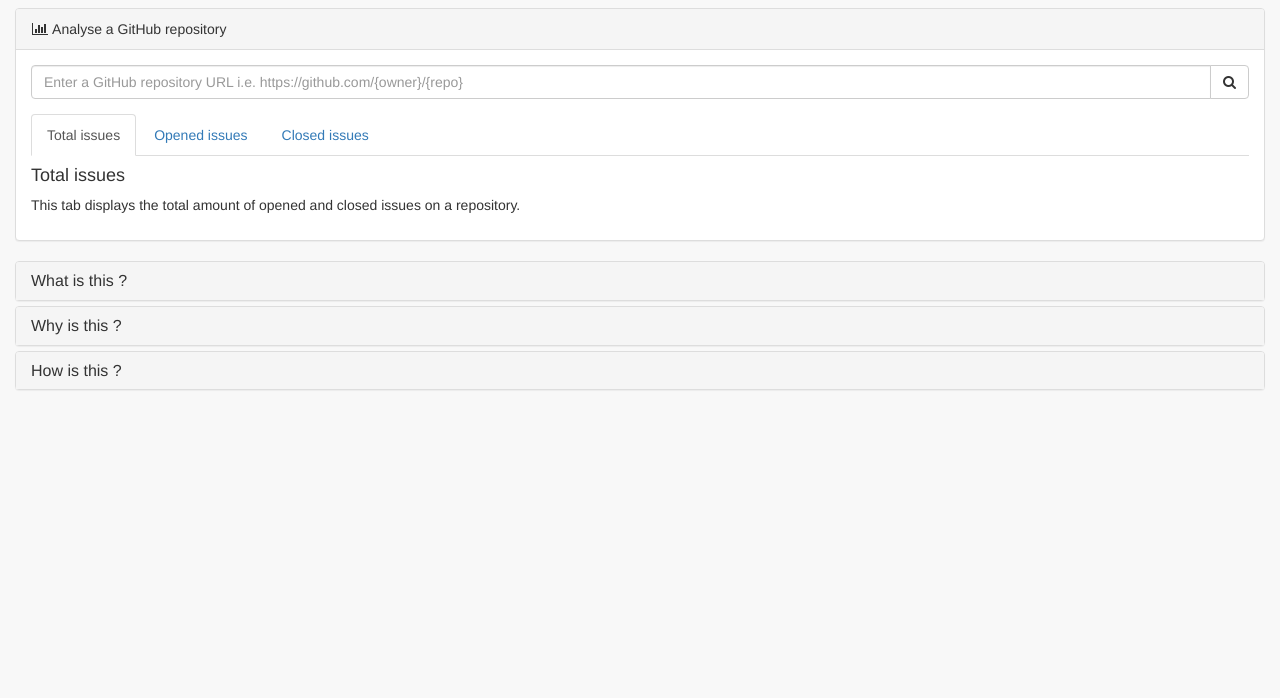
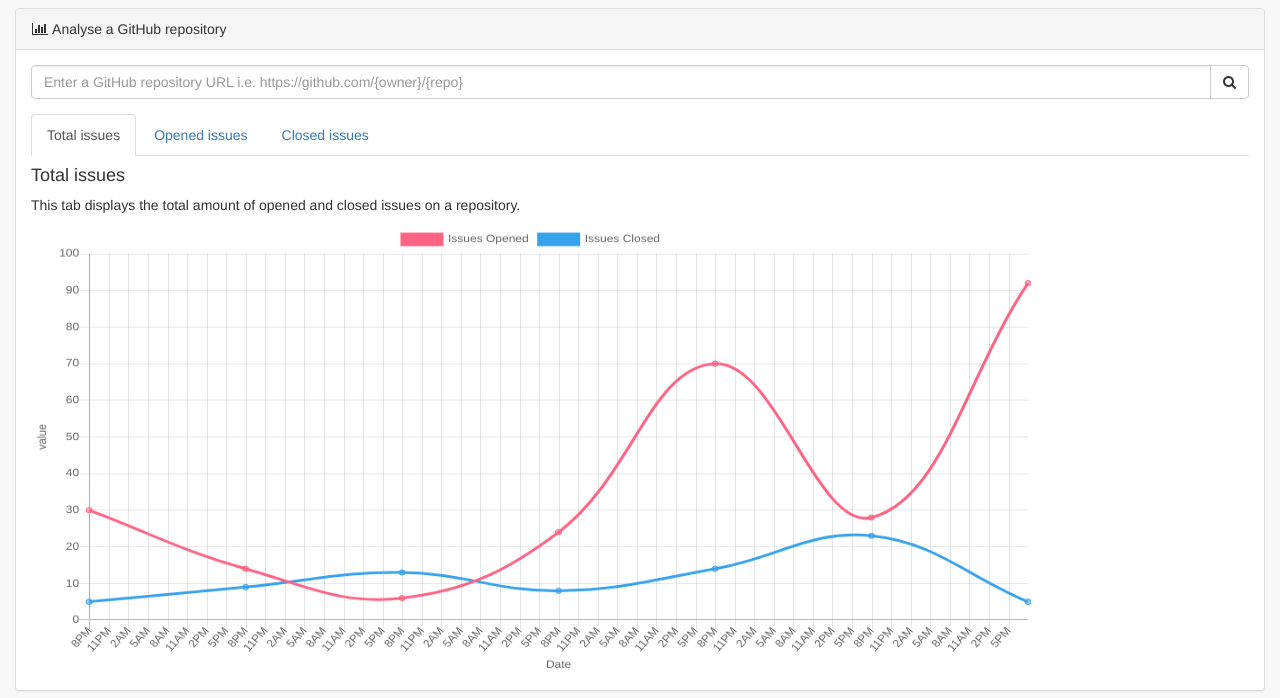
Before and after one commit to heig-vd-tweb2017/client, a website: page src/index.html in a window 1280 px wide. Shown: the part 102-800 px from the top of the page. Drawn offline with nearby package versions, Linux system fonts and the light colour scheme.

Commit message:
Ajout des graphiques, time et bar

```diff
--- a/package.json
+++ b/package.json
@@ -23,5 +23,9 @@
     "eslint-config-airbnb-base": "^12.0.1",
     "eslint-plugin-import": "^2.7.0",
     "mocha": "^3.5.3"
+  },
+  "dependencies": {
+    "chart.js": "^2.7.0",
+    "moment": "^2.19.0"
   }
 }
--- a/src/css/custom.css
+++ b/src/css/custom.css
@@ -6,6 +6,13 @@
 body {
   background-color: #f8f8f8;
 }
+
+.canvasStyle{
+  vertical-align: baseline;
+  max-height: 450px;
+  max-width: 1000px;
+}
+
 #wrapper {
   width: 100%;
 }
--- a/src/index.html
+++ b/src/index.html
@@ -26,6 +26,11 @@
         <script src="https://oss.maxcdn.com/libs/html5shiv/3.7.0/html5shiv.js"></script>
         <script src="https://oss.maxcdn.com/libs/respond.js/1.4.2/respond.min.js"></script>
     <![endif]-->
+
+    <!-- Charts -->
+    <script src="https://cdnjs.cloudflare.com/ajax/libs/moment.js/2.13.0/moment.min.js"></script>
+    <script src="https://cdnjs.cloudflare.com/ajax/libs/Chart.js/2.5.0/Chart.min.js"></script>
+    <script src="/src/js/utils.js"></script>
 
 </head>
 
@@ -61,13 +66,13 @@
                             <div class="tab-pane fade in active" id="total-issues">
                                 <h4>Total issues</h4>
                                 <p>This tab displays the total amount of opened and closed issues on a repository.</p>
-                                <div id="total-issues-chart"></div>
+                                <canvas class="canvasStyle" id="total-issues-chart"></canvas>
                                 <div id="total-issues-table"></div>
                             </div>
                             <div class="tab-pane fade" id="opened-issues">
                                 <h4>Opened issues</h4>
                                 <p>This tab displays the total amount of opened issues on a repository by user.</p>
-                                <div id="opened-issues-chart"></div>
+                                <canvas class="canvasStyle" id="opened-issues-chart"></canvas>
                                 <div id="opened-issues-table"></div>
                             </div>
                             <div class="tab-pane fade" id="closed-issues">
@@ -134,6 +139,12 @@
     <!-- Custom Theme JavaScript -->
     <script src="js/custom.js"></script>
 
+
+    <!-- DatesChart -->
+    <script src="js/datesChart.js"></script>
+    <!-- UsersChart -->
+    <script src="js/usersChart.js"></script>
+
 </body>
 
 </html>
--- /dev/null
+++ b/src/js/datesChart.js
@@ -0,0 +1,89 @@
+var timeFormat = 'MM/DD/YYYY HH:mm';
+
+		function newDate(days) {
+			return moment().add(days, 'd').toDate();
+		}
+
+		function newDateString(days) {
+			return moment().add(days, 'd').format(timeFormat);
+		}
+
+		function newTimestamp(days) {
+			return moment().add(days, 'd').unix();
+		}
+
+		var color = Chart.helpers.color;
+		var config = {
+			type: 'line',
+			data: {
+				labels: [ // Date Objects
+					newDate(0),
+					newDate(1),
+					newDate(2),
+					newDate(3),
+					newDate(4),
+					newDate(5),
+                    newDate(6)
+				],
+				datasets: [{
+					label: "Issues Opened",
+					backgroundColor: color(window.chartColors.red).alpha(0.5).rgbString(),
+					borderColor: window.chartColors.red,
+					fill: false,
+					data: [
+						30,
+						14,
+						6,
+						24,
+						70,
+						28,
+						92
+					],
+				}, {
+					label: "Issues Closed",
+					backgroundColor: color(window.chartColors.blue).alpha(0.5).rgbString(),
+					borderColor: window.chartColors.blue,
+					fill: false,
+					data: [
+                        5,
+                        9,
+                        13,
+                        8,
+                        14,
+                        23,
+                        5
+					],
+				}]
+			},
+			options: {
+                title:{
+                    text: "Total issues opened and closed"
+                },
+				scales: {
+					xAxes: [{
+						type: "time",
+						time: {
+							format: timeFormat,
+							// round: 'day'
+							tooltipFormat: 'll HH:mm'
+						},
+						scaleLabel: {
+							display: true,
+							labelString: 'Date'
+						}
+					}, ],
+					yAxes: [{
+						scaleLabel: {
+							display: true,
+							labelString: 'value'
+						}
+					}]
+				},
+			}
+		};
+
+		window.onload = function() {
+			var ctx = document.getElementById("total-issues-chart").getContext("2d");
+			window.myLine = new Chart(ctx, config);
+
+		};
--- /dev/null
+++ b/src/js/utils.js
@@ -0,0 +1,147 @@
+
+
+window.chartColors = {
+	red: 'rgb(255, 99, 132)',
+	orange: 'rgb(255, 159, 64)',
+	yellow: 'rgb(255, 205, 86)',
+	green: 'rgb(75, 192, 192)',
+	blue: 'rgb(54, 162, 235)',
+	purple: 'rgb(153, 102, 255)',
+	grey: 'rgb(201, 203, 207)'
+};
+
+(function(global) {
+	var Months = [
+		'January',
+		'February',
+		'March',
+		'April',
+		'May',
+		'June',
+		'July',
+		'August',
+		'September',
+		'October',
+		'November',
+		'December'
+	];
+
+	var COLORS = [
+		'#4dc9f6',
+		'#f67019',
+		'#f53794',
+		'#537bc4',
+		'#acc236',
+		'#166a8f',
+		'#00a950',
+		'#58595b',
+		'#8549ba'
+	];
+
+	var Samples = global.Samples || (global.Samples = {});
+	var Color = global.Color;
+
+	Samples.utils = {
+		// Adapted from http://indiegamr.com/generate-repeatable-random-numbers-in-js/
+		srand: function(seed) {
+			this._seed = seed;
+		},
+
+		rand: function(min, max) {
+			var seed = this._seed;
+			min = min === undefined ? 0 : min;
+			max = max === undefined ? 1 : max;
+			this._seed = (seed * 9301 + 49297) % 233280;
+			return min + (this._seed / 233280) * (max - min);
+		},
+
+		numbers: function(config) {
+			var cfg = config || {};
+			var min = cfg.min || 0;
+			var max = cfg.max || 1;
+			var from = cfg.from || [];
+			var count = cfg.count || 8;
+			var decimals = cfg.decimals || 8;
+			var continuity = cfg.continuity || 1;
+			var dfactor = Math.pow(10, decimals) || 0;
+			var data = [];
+			var i, value;
+
+			for (i = 0; i < count; ++i) {
+				value = (from[i] || 0) + this.rand(min, max);
+				if (this.rand() <= continuity) {
+					data.push(Math.round(dfactor * value) / dfactor);
+				} else {
+					data.push(null);
+				}
+			}
+
+			return data;
+		},
+
+		labels: function(config) {
+			var cfg = config || {};
+			var min = cfg.min || 0;
+			var max = cfg.max || 100;
+			var count = cfg.count || 8;
+			var step = (max - min) / count;
+			var decimals = cfg.decimals || 8;
+			var dfactor = Math.pow(10, decimals) || 0;
+			var prefix = cfg.prefix || '';
+			var values = [];
+			var i;
+
+			for (i = min; i < max; i += step) {
+				values.push(prefix + Math.round(dfactor * i) / dfactor);
+			}
+
+			return values;
+		},
+
+		months: function(config) {
+			var cfg = config || {};
+			var count = cfg.count || 12;
+			var section = cfg.section;
+			var values = [];
+			var i, value;
+
+			for (i = 0; i < count; ++i) {
+				value = Months[Math.ceil(i) % 12];
+				values.push(value.substring(0, section));
+			}
+
+			return values;
+		},
+
+		color: function(index) {
+			return COLORS[index % COLORS.length];
+		},
+
+		transparentize: function(color, opacity) {
+			var alpha = opacity === undefined ? 0.5 : 1 - opacity;
+			return Color(color).alpha(alpha).rgbString();
+		}
+	};
+
+	// DEPRECATED
+	window.randomScalingFactor = function() {
+		return Math.round(Samples.utils.rand(-100, 100));
+	};
+
+	// INITIALIZATION
+
+	Samples.utils.srand(Date.now());
+
+	// Google Analytics
+	/* eslint-disable */
+	if (document.location.hostname.match(/^(www\.)?chartjs\.org$/)) {
+		(function(i,s,o,g,r,a,m){i['GoogleAnalyticsObject']=r;i[r]=i[r]||function(){
+		(i[r].q=i[r].q||[]).push(arguments)},i[r].l=1*new Date();a=s.createElement(o),
+		m=s.getElementsByTagName(o)[0];a.async=1;a.src=g;m.parentNode.insertBefore(a,m)
+		})(window,document,'script','//www.google-analytics.com/analytics.js','ga');
+		ga('create', 'UA-28909194-3', 'auto');
+		ga('send', 'pageview');
+	}
+	/* eslint-enable */
+
+}(this));
```
Also changed, not shown: src/js/usersChart.js (added, +35 -0 lines).
